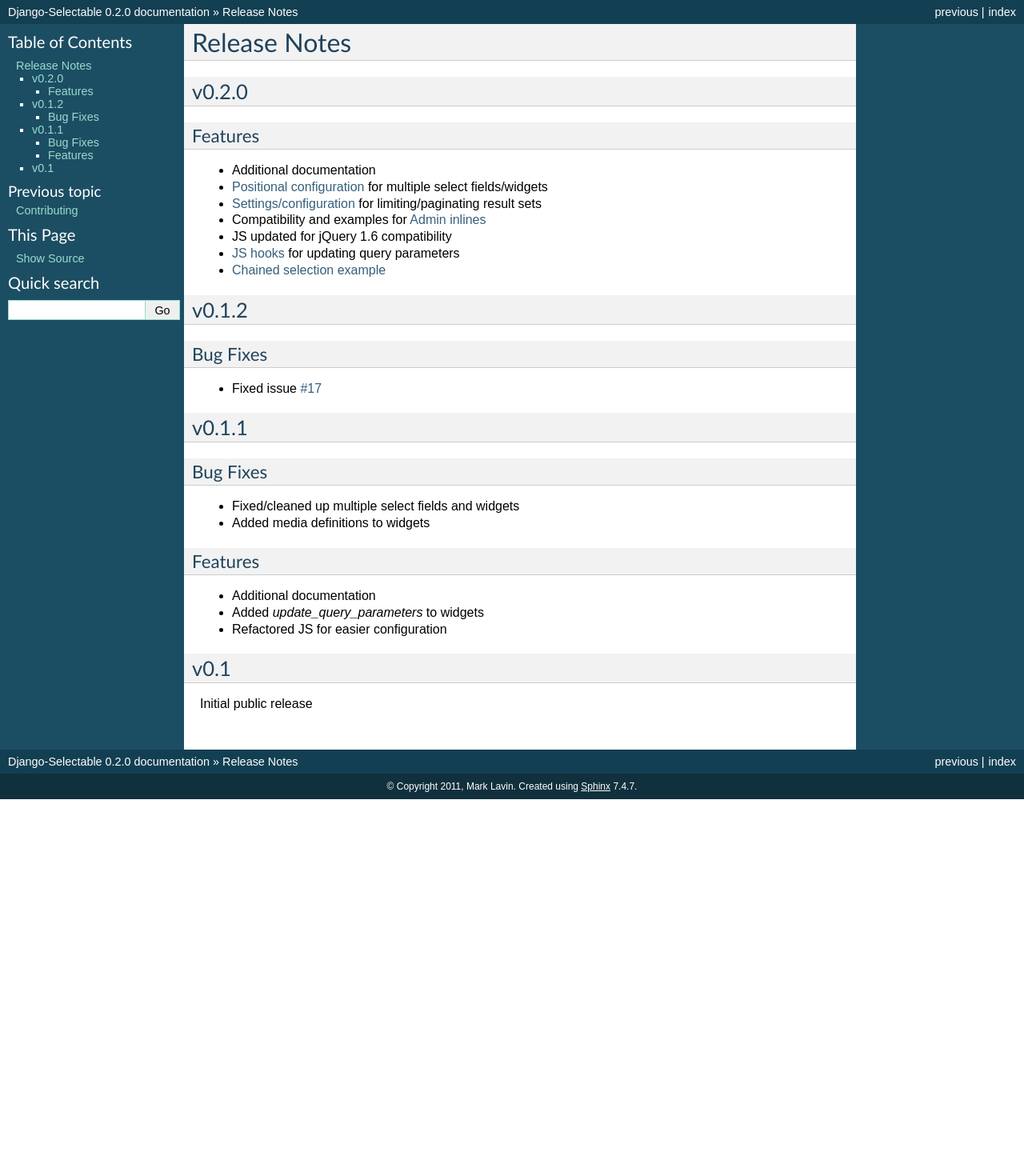
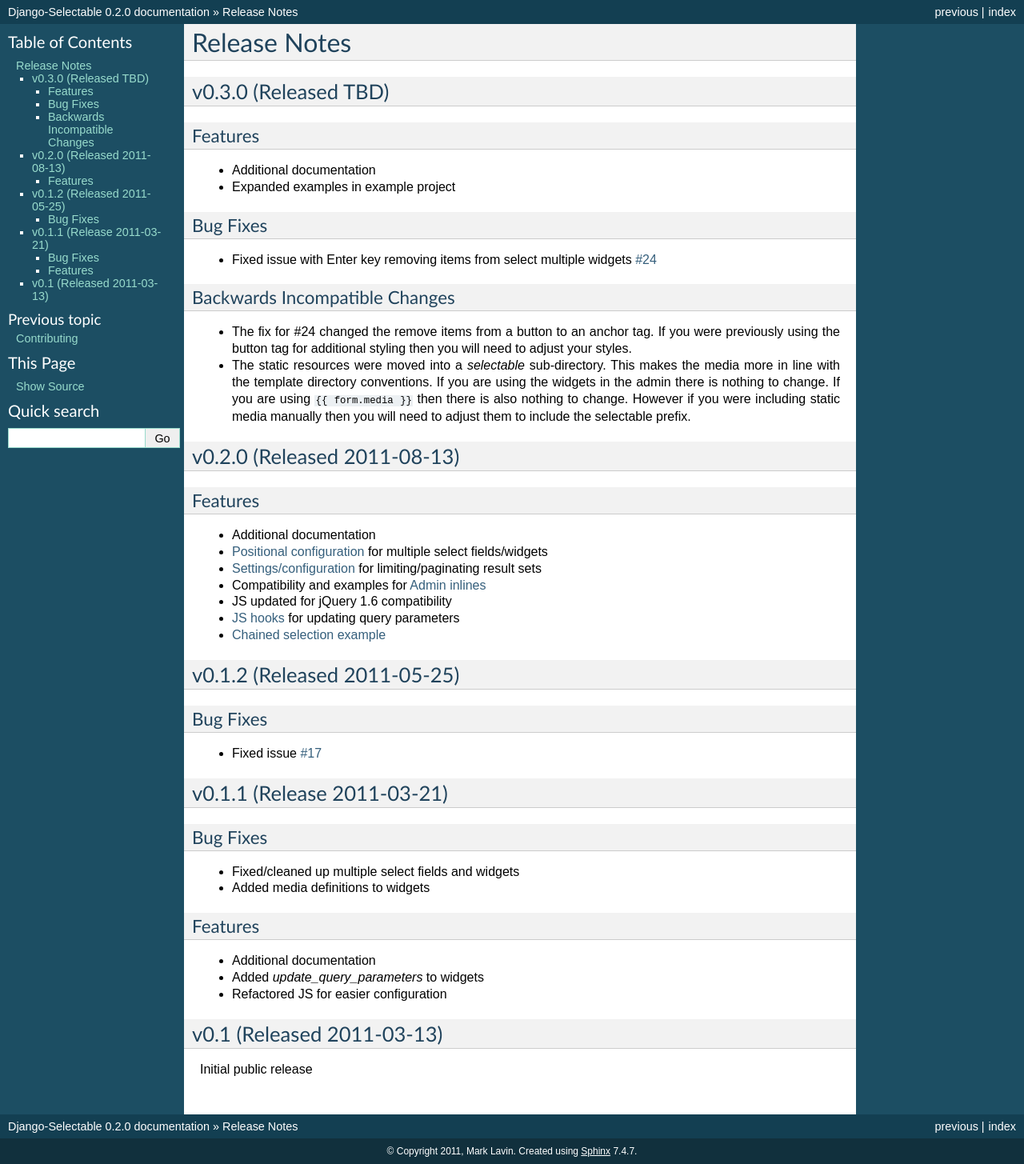
Before and after one commit to mlavin/django-selectable, a Sphinx documentation site: the page built from docs/releases.rst, in a window 1280 px wide. Shown: the whole page at 80% size. Built offline with Sphinx 7.4.7, drawn with Linux system fonts in a browser that asks for light colours; before the commit the page ends 999 px from its top, so only the background shows below that.

Commit message:
Started release notes for next release.

```diff
--- a/docs/releases.rst
+++ b/docs/releases.rst
@@ -1,7 +1,30 @@
 Release Notes
 ==================
 
-v0.2.0
+v0.3.0 (Released TBD)
+--------------------------------------
+
+Features
+_________________
+
+- Additional documentation
+- Expanded examples in example project
+
+
+Bug Fixes
+_________________
+
+- Fixed issue with Enter key removing items from select multiple widgets `#24 <https://bitbucket.org/mlavin/django-selectable/issue/24/pressing-enter-when-autocomplete-input-box>`_
+
+
+Backwards Incompatible Changes
+________________________________
+
+- The fix for #24 changed the remove items from a button to an anchor tag. If you were previously using the button tag for additional styling then you will need to adjust your styles.
+- The static resources were moved into a `selectable` sub-directory. This makes the media more in line with the template directory conventions. If you are using the widgets in the admin there is nothing to change. If you are using ``{{ form.media }}`` then there is also nothing to change. However if you were including static media manually then you will need to adjust them to include the selectable prefix.
+
+
+v0.2.0 (Released 2011-08-13)
 --------------------------------------
 
 Features
@@ -16,7 +39,7 @@
 - :ref:`Chained selection example <chain-select-example>`
 
 
-v0.1.2
+v0.1.2 (Released 2011-05-25)
 --------------------------------------
 
 Bug Fixes
@@ -25,7 +48,7 @@
 - Fixed issue `#17 <https://bitbucket.org/mlavin/django-selectable/issue/17/update-not-working>`_
 
 
-v0.1.1
+v0.1.1 (Release 2011-03-21)
 --------------------------------------
 
 Bug Fixes
@@ -43,7 +66,7 @@
 - Refactored JS for easier configuration
 
 
-v0.1
+v0.1 (Released 2011-03-13)
 --------------------------------------
 
 Initial public release
```
